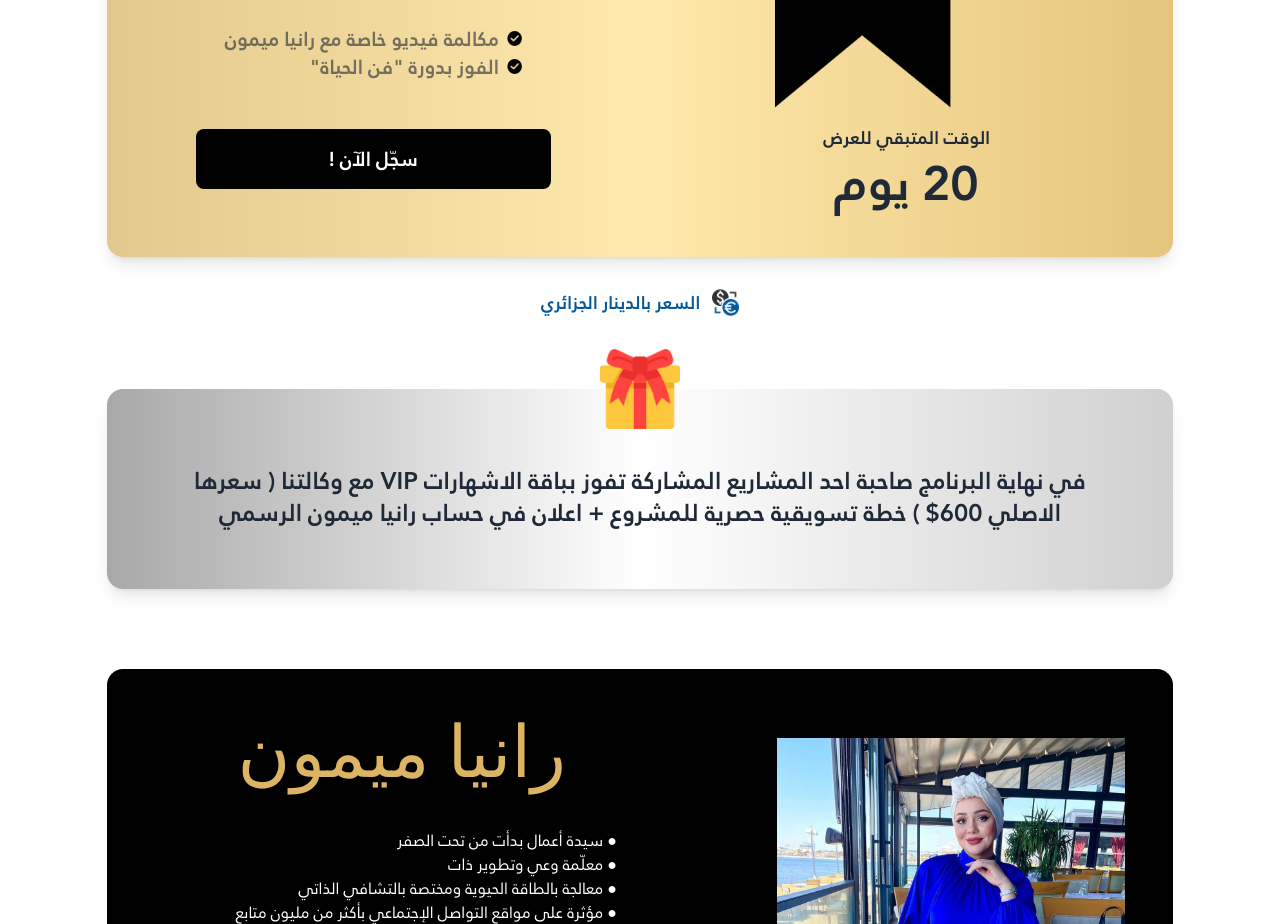
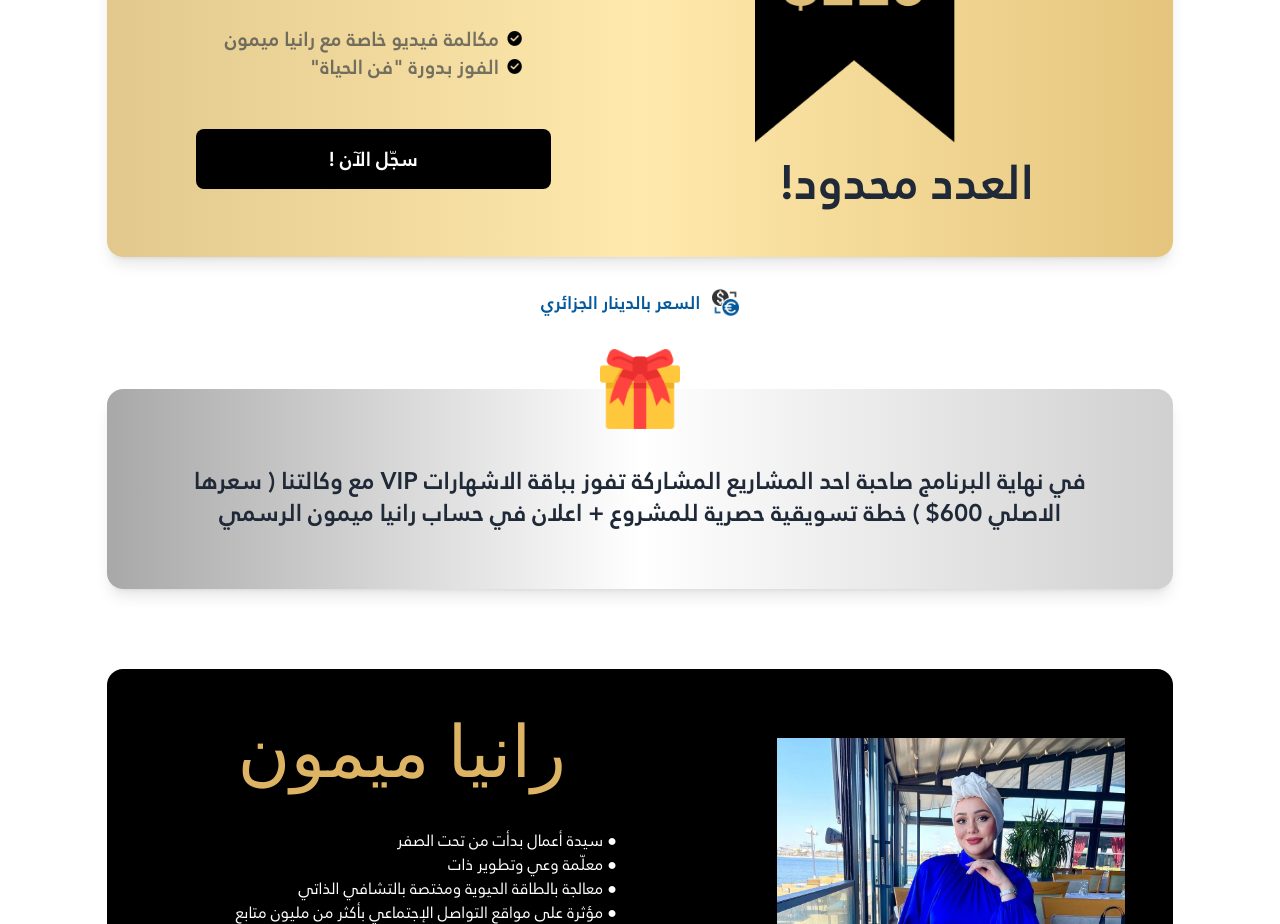
Before and after one commit to Maruxxx/raniamimoune_bosslady, a React (Create React App) app in the folder client/: page / in a window 1280 px wide. Shown: the part 4980-5904 px from the top of the page. Built offline with nearby package versions, Linux system fonts and the light colour scheme; a web font is replaced by a local one.

Commit message:
changing some content...

```diff
--- a/client/src/Containers/Offer.jsx
+++ b/client/src/Containers/Offer.jsx
@@ -49,8 +49,7 @@ function Offer() {
                     </div>
 
                     <div className='flex gap-2 flex-col justify-center items-center'>
-                      <p className='font-jannaRegular text-center text-md sm:text-xl'>الوقت المتبقي للعرض</p>
-                      <p className='text-center font-jannaBold text-5xl sm:text-7xl'>{Math.round(newDate)} {newDate < 11 && newDate > 1 ? "أيام" : "يوم"}</p>
+                      <p className='text-center font-jannaBold text-4xl sm:text-5xl'>العدد محدود!</p>
                     </div>
 
                     <div className='gap-1'>
@@ -82,13 +81,13 @@ function Offer() {
                       {
                         dzdActive ? (
                           <div className='flex justify-center items-center  gap-2'>
-                            <img src={require('../assets/icons/cuttedPriceDZD.png')} alt=''  className='object-contain w-20  right-10 self-start'></img>
-                            <img src={require('../assets/icons/promoPriceDZD.png')} alt=''  className='object-contain w-44 right-28 self-start'></img>
+                            <img src={require('../assets/icons/cuttedPriceDZD.png')} alt=''  className='object-contain w-24  right-10 self-start'></img>
+                            <img src={require('../assets/icons/promoPriceDZD.png')} alt=''  className='object-contain w-[200px] right-28 self-start'></img>
                           </div>
                         ) : (
                           <div className='flex justify-center items-center  gap-2'>
-                            <img src={require('../assets/icons/cuttedPrice.png')} alt=''  className='object-contain w-20  right-10 self-start'></img>
-                            <img src={require('../assets/icons/promoPrice.png')} alt=''  className='object-contain w-44 right-28 self-start'></img>
+                            <img src={require('../assets/icons/cuttedPrice.png')} alt=''  className='object-contain w-24  right-10 self-start'></img>
+                            <img src={require('../assets/icons/promoPrice.png')} alt=''  className='object-contain w-[200px] right-28 self-start'></img>
                           </div>
                         )
                       }
@@ -99,8 +98,7 @@ function Offer() {
 
 
                         <div className='flex gap-2 flex-col justify-center items-center'>
-                          <p className='font-jannaBold text-center text-lg'>الوقت المتبقي للعرض</p>
-                          <p className='text-center font-jannaBold text-5xl'>{Math.round(newDate)} {newDate < 11 && newDate > 1 ? "أيام" : "يوم"}</p>
+                          <p className='text-center font-jannaBold text-5xl'>العدد محدود!</p>
                         </div>
 
                 </div>
```
Also changed, not shown: client/src/assets/icons/promoPrice.png, client/src/assets/icons/promoPriceDZD.png.
